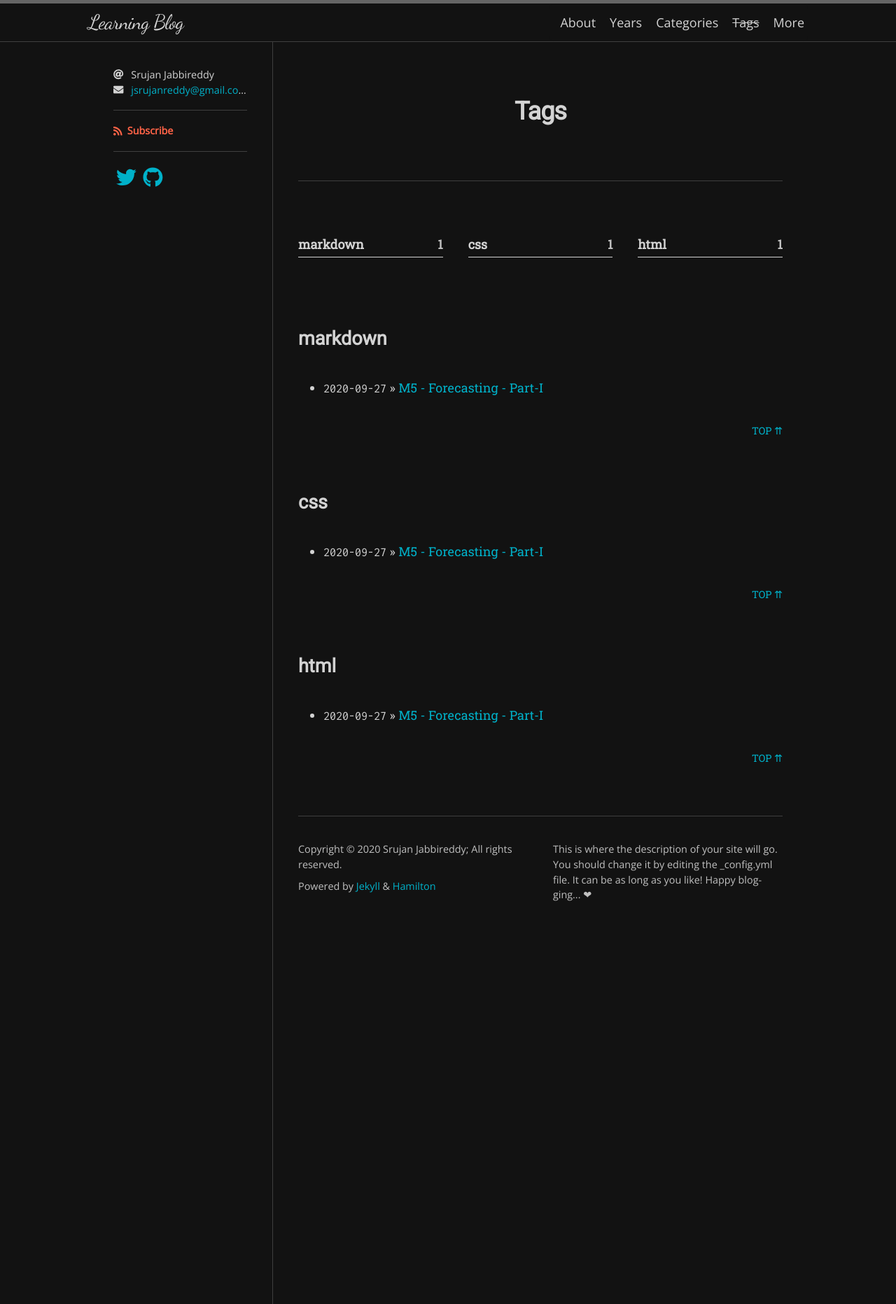
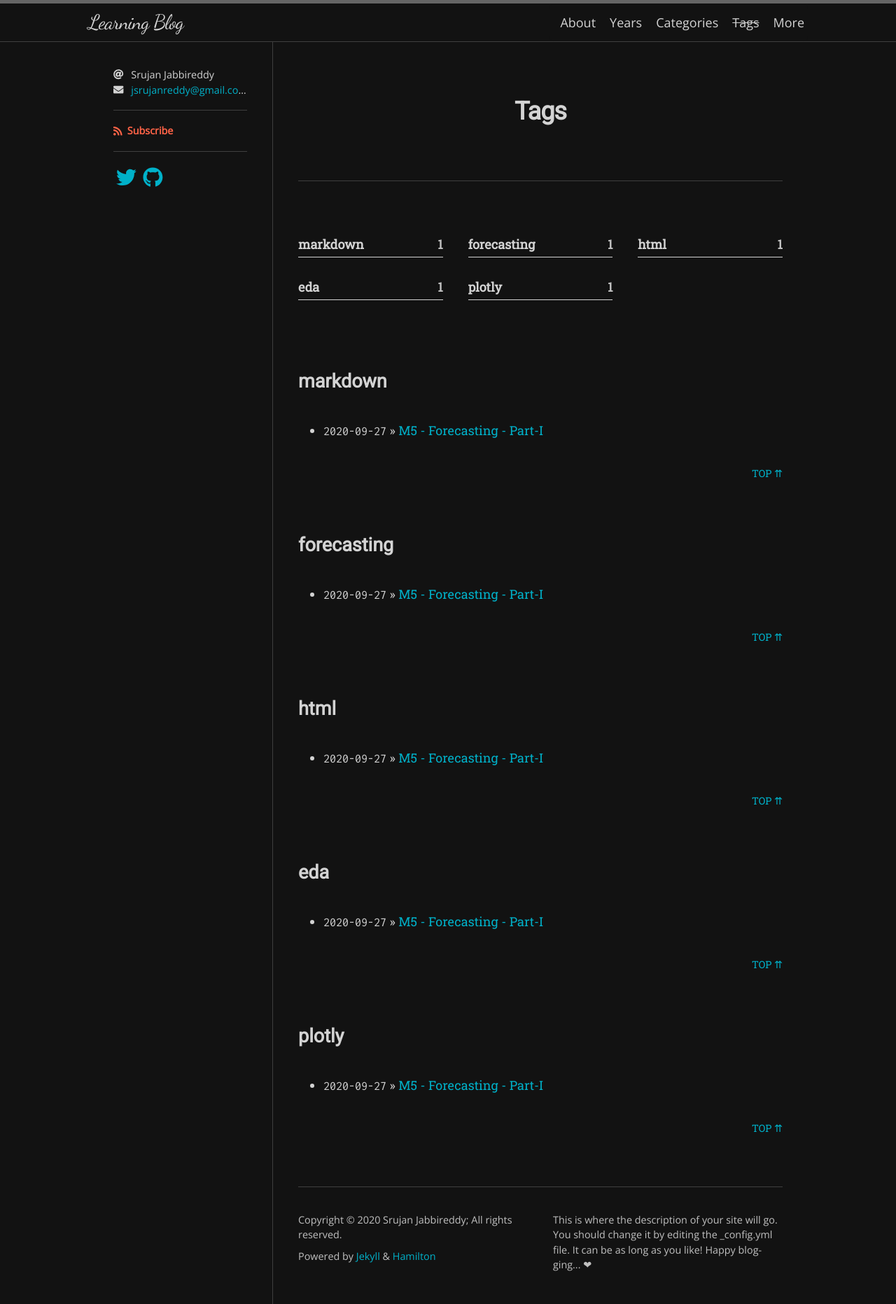
Before and after one commit to srujanreddyj/blog, a Jekyll site: the page built from tags.md, in a window 1280 px wide. Shown: the whole page at 70% size. Built offline with Jekyll 4.4.1, drawn with Linux system fonts in a browser that asks for light colours; nearby versions of some CDN libraries; some web fonts are replaced.

Commit message:
Update 2020-09-27-M5.md

```diff
--- a/_posts/2020-09-27-M5.md
+++ b/_posts/2020-09-27-M5.md
@@ -3,7 +3,7 @@ layout: post
 toc: true
 title: "M5 - Forecasting - Part-I"
 categories: portfolio
-tags: [markdown, css, html]
+tags: [markdown, forecasting, html, EDA, Plotly]
 ---
 
 # M5 - Forecasting - Part-I
@@ -11,7 +11,9 @@ tags: [markdown, css, html]
 ## Business case
 ---
 * It is very important for a large store to forecast the required products for their store to have enough inventory in their store. It is even more important for a company which has multiple chain across states, countries to have a forecast for 28, 60 days and distribute the inventory based upon the need accordingly across the stores. Forecasting for an item, for a store, for a state depends not just on the people, but also various factors like weather, needs and necessities and extraneous situation like pandemic. The best example was the stock out paper towel and bathroom issues during the initial stages of lockdown (March, April). An inaccurate forecast results in actual opportunity cost and overall revenue loss to the company. So, it is very important for the company to forecast it needs and inventory properly.
+<p>&nbsp;</p>
 * By using forecasting methods like Naïve Bayes, moving average, exponential smoothing methods, we can forecast for singular products, but when dealing with larger overall number of products, these methods do not serve much help. Using gradient boosting methods, I created a forecasting model for 28-100 days. We can use this model to forecast overall products for a store, state but not for singular products.
+<p>&nbsp;</p>
 * In the below data exploration, I try to forecast inventory on the overall products for a store for 100 days based upon the data of previous 2 years. This model can take in various parameters according to the needs and tastes of local people and other conditions like SNAP, local festivals and other conditions. With the help of this model, we can forecast the product inventory up to certain accuracy.
 
 ###### I took this competition from Kaggle as I was learning forecasting methods through my course. In this 1st part post, I am exploring the data with various ways of visualization.
@@ -92,15 +94,12 @@ The data contains hierarchical sales data, made available by Walmart, starting a
 *	I going to explore the data as various hierarchical level.
 * Looking at the data how many total products are sold across the states
 {% include total_sales.html %}
-
+<p>&nbsp;</p>
 * The above figure shows the number of products sold in three states across 5 years. The difference between CA and other two states TX, WI is significant. This can be explained by the fact that the population in CA is way more than the other two states.
-
-<p>&nbsp;</p>
-
 
 * Now lets see which products are sold and their share in the three states
 {% include total_sales_per_product_per_state.html %}
-
+<p>&nbsp;</p>
 This shows that the foods products are sold more across all states and hobbies products are sold the least. So an insight which can be drawn here is that a company should be more careful in forecasting and having inventory of the food products.
 
 <p>&nbsp;</p>
@@ -108,14 +107,15 @@ This shows that the foods products are sold more across all states and hobbies p
 #### Total Products sold across the Stores
 * Now lets look at total products sold by each store in the three states
 {% include total_sales_per_store.html %}
+<p>&nbsp;</p>
 Here again we see that CA stores sold more products in the last 5 years combined than most other state stores. It is pretty clear now that the CA needs more products and better forecasting in order to serve customers properly as this state has more business proposition than other states compared
 <p>&nbsp;</p>
 
-#### Mea Sales of Products sold across the Stores
+#### Mean Sales of Products sold across the Stores
 * Now lets look at the mean sales with a rolling mean of 90 over a day in each store
 {% include rolling_avg_sales_per_store.html %}
 {% include rolling_avg_sales.html %}
-
+<p>&nbsp;</p>
 The above graphs shows the lowest sales, mean sales and median sales of all products combined across all the ten stores. CA1, CA3 stores appeared to be selling more products. With earlier inference of food products being sold high in all states and stores, we can safely assume that these stores might be located in highly densely populated areas and these are serving more people and have high business turnovers. So these store might require highera attention in the needs of product distribution and diversification.
 
 <p>&nbsp;</p>
```
